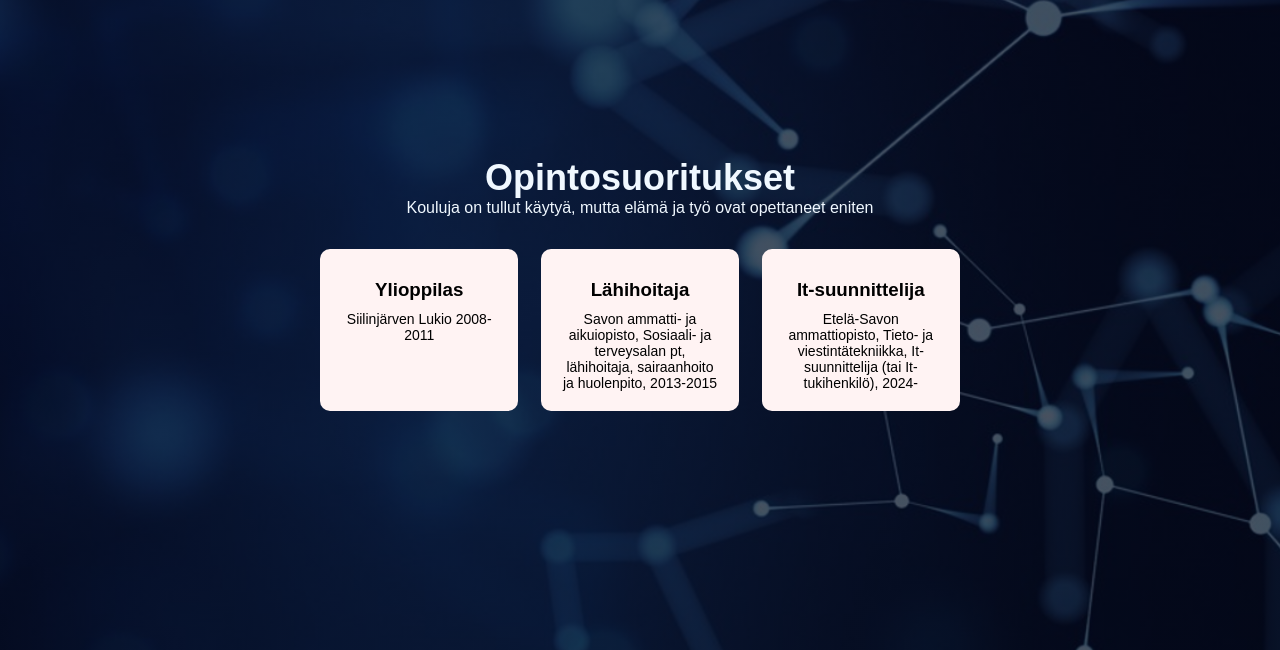
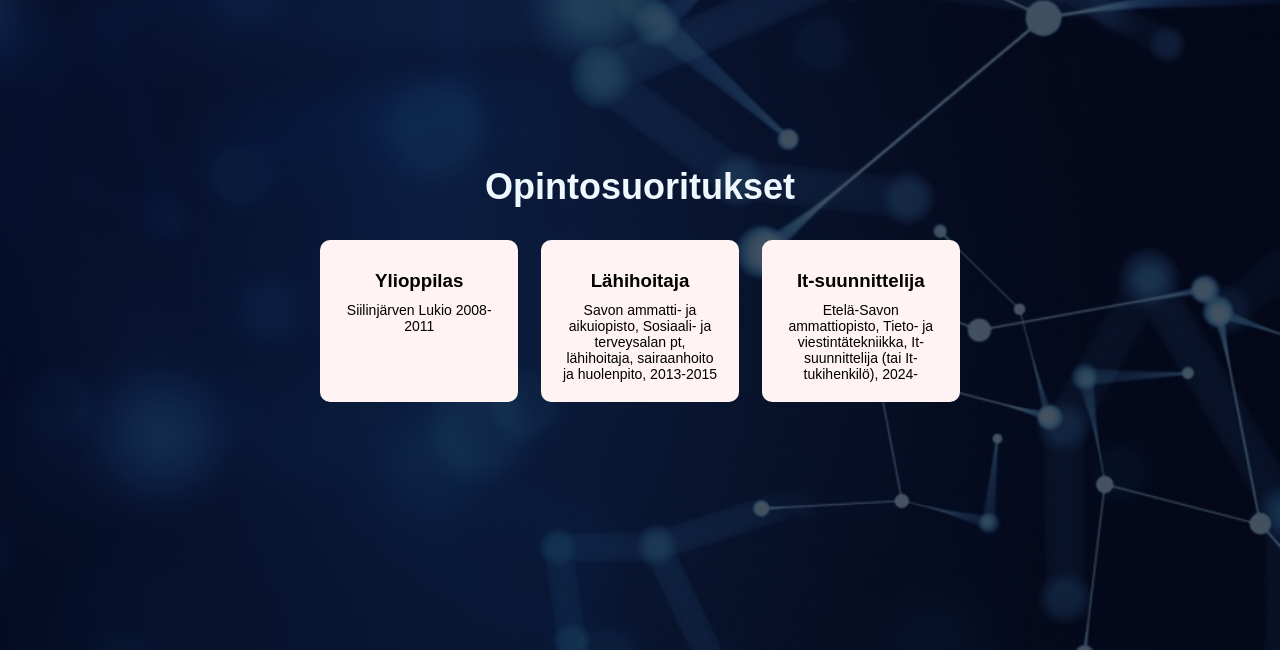
Before and after one commit to ireneahonen/omatsivut, a plain HTML site: page opinnot.html in a window 1280 px wide. Shown: the part 150-800 px from the top of the page. Drawn offline with Linux system fonts and the light colour scheme.

Commit message:
Update opinnot.html

```diff
--- a/opinnot.html
+++ b/opinnot.html
@@ -30,8 +30,7 @@
 
         <div class="opintoni">
             <h1>Opintosuoritukset</h1>
-            <p>
-                Kouluja on tullut käytyä, mutta elämä ja työ ovat opettaneet eniten
+            <p
             </p>
 
             <div class="row">
```
